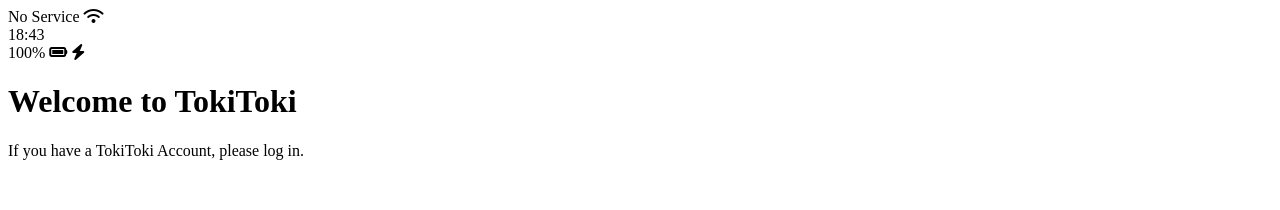
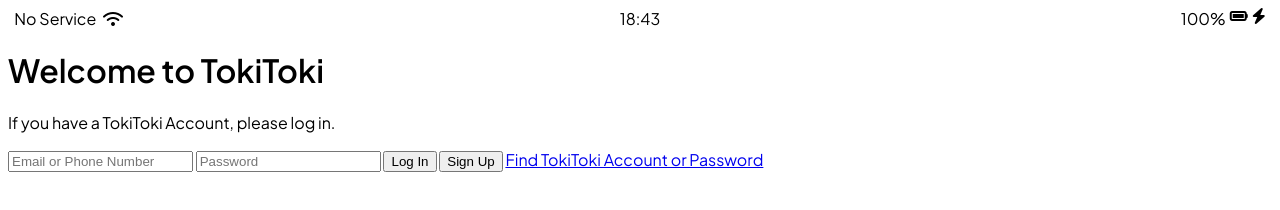
Before and after one commit to daniel231963/kakao-clone-2022, a plain HTML site: page index.html in a window 1280 px wide. Drawn offline with Linux system fonts and the light colour scheme.

Commit message:
22.05.25 index.html done $ css start

```diff
--- /dev/null
+++ b/css/styles.css
@@ -0,0 +1,33 @@
+@import url('https://fonts.googleapis.com/css2?family=Plus+Jakarta+Sans:wght@400;600&display=swap');
+
+body {
+    font-family: 'Plus Jakarta Sans', sans-serif;
+}
+
+
+.status-bar {
+    display: flex;
+    justify-content: center;
+}
+
+.status-bar__column {
+    width: 33%;
+}
+
+.status-bar__column:nth-child(2) {
+    display: flex;
+    justify-content: center;
+}
+
+.status-bar__column:last-child {
+    display:flex;
+    justify-content: flex-end;
+}
+
+.status-bar__column:first-child span {
+    margin-right: 4px;
+}
+
+.status-bar__column:last-child .fa-battery-full {
+    margin: 0px 4px;
+}
--- a/index.html
+++ b/index.html
@@ -4,21 +4,22 @@
     <meta charset="UTF-8">
     <meta http-equiv="X-UA-Compatible" content="IE=edge">
     <meta name="viewport" content="width=device-width, initial-scale=1.0">
+    <link href="css/styles.css" rel="stylesheet">
     <title>Welcome to Kakaotalk</title>
     <!-- Code Kit from Font Awesome  -->
     <script src="https://kit.fontawesome.com/bee9aa6983.js" crossorigin="anonymous"></script>
   </head>
   <body>
-    <div id="status-bar">
-      <div class="stauts-bar__column">
+    <div class="status-bar">
+      <div class="status-bar__column">
         <span>No Service</span>
         <!-- Wifi Icon -->
         <i class="fa-solid fa-wifi"></i>
       </div>
-      <div class="stauts-bar__column">
+      <div class="status-bar__column">
         <span>18:43</span>
       </div>
-      <div class="stauts-bar__column">
+      <div class="status-bar__column">
         <span>100%</span>
         <!-- Battery Icon -->
         <i class="fa-solid fa-battery-full"></i>
@@ -30,5 +31,17 @@
       <h1 class="welcome-header__title">Welcome to TokiToki</h1>
       <p class="welcome-header__text"> If you have a TokiToki Account, please log in.</p>
     </header>
+
+    <form id="login-form">
+      <input type="text" placeholder="Email or Phone Number">
+      <input type="password" placeholder="Password">
+      <!-- submit type needs a value, not a placeholder  -->
+      <input type="submit" value="Log In">
+      <input type="submit" value="Sign Up">
+      <!-- can also create a button using <button></button>  -->
+      <a href="#">Find TokiToki Account or Password</a>
+    </form>
+
+
   </body>
 </html>
```
